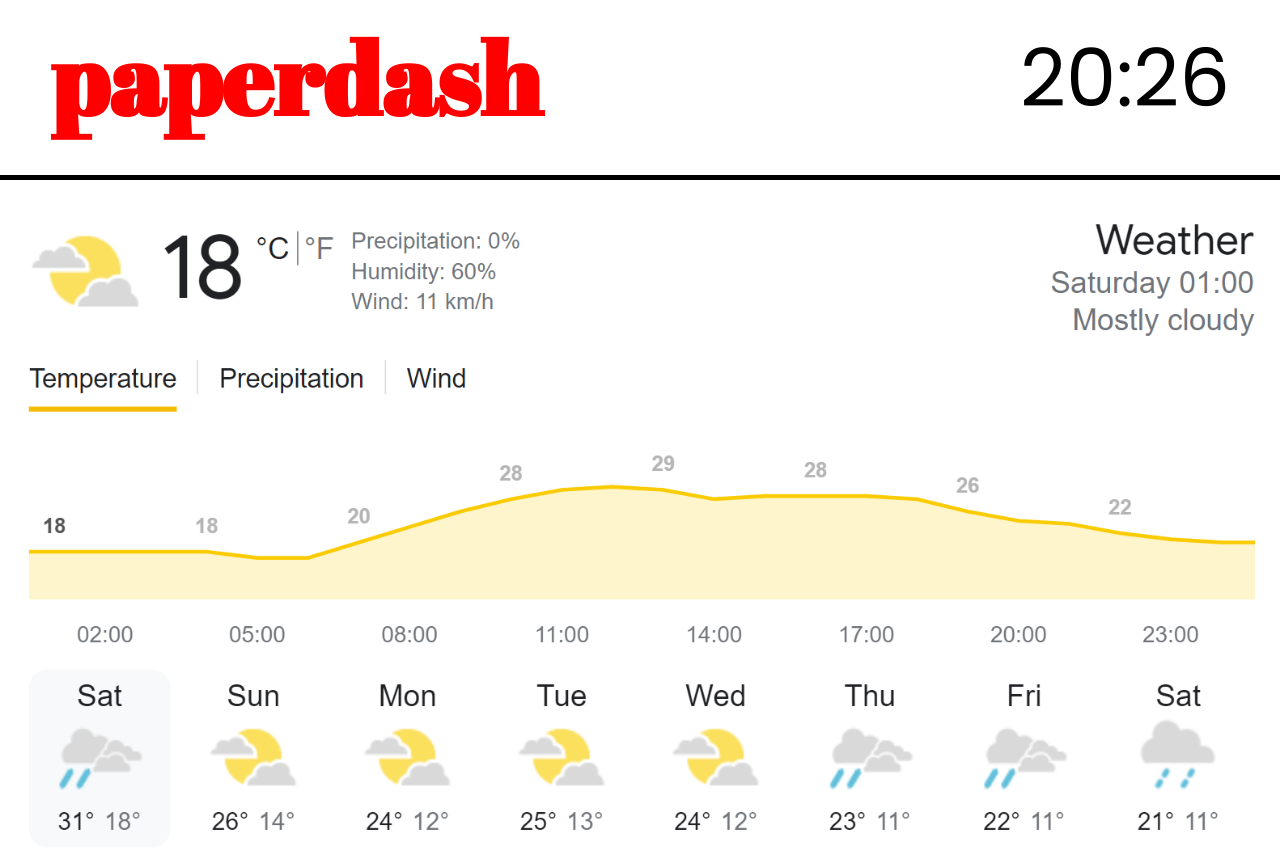
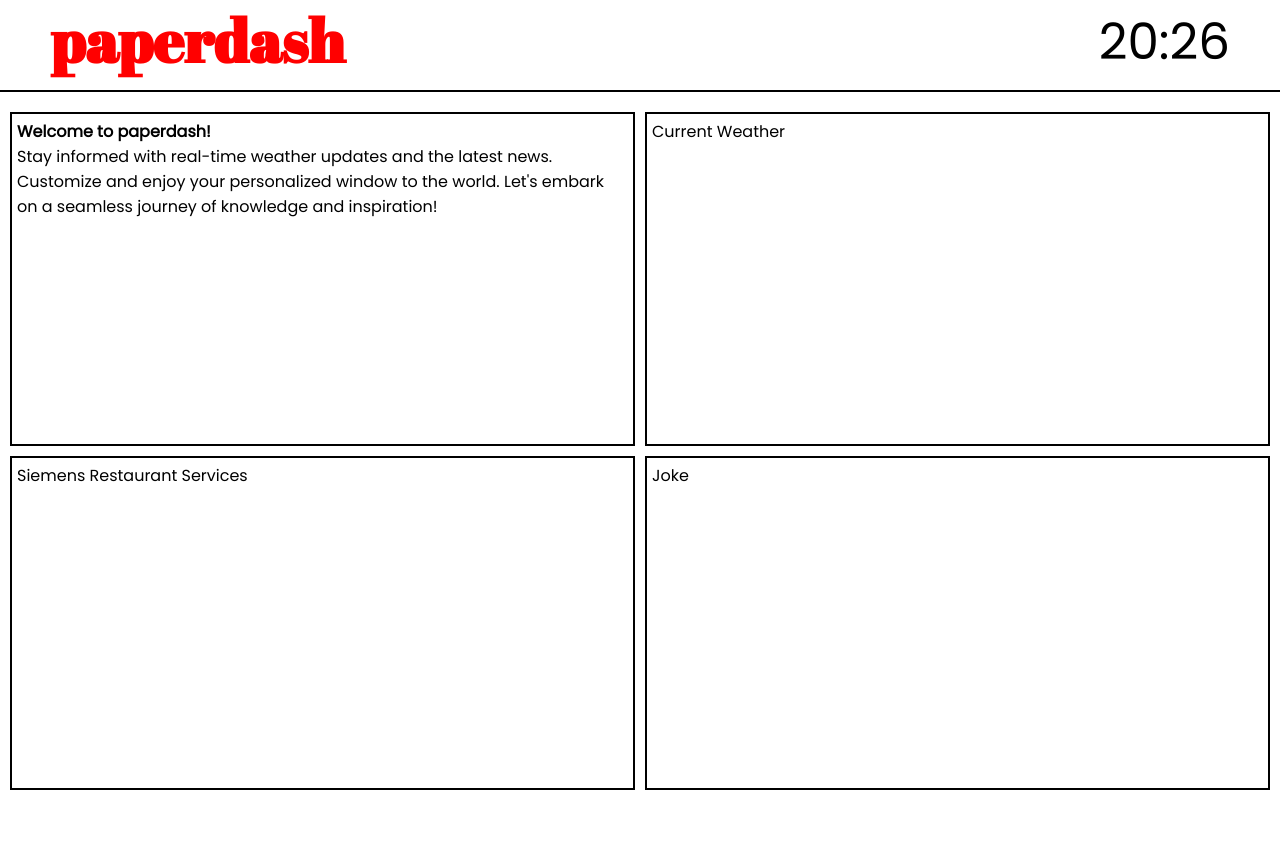
Before and after one commit to houseos/paperdash-ui, a SvelteKit app: page / in a window 1280 px wide. After the commit the page ends 800 px from the top, so only its background shows below. Built offline with nearby package versions, Linux system fonts and the light colour scheme.

Commit message:
implement basic widgeting

```diff
--- /dev/null
+++ b/src/lib/components/widget/widget-types.ts
@@ -0,0 +1,2 @@
+export const WIDGET_TYPES = ['welcome', 'srs', 'weather', 'joke', 'garbage'] as const;
+export type WidgetType = typeof WIDGET_TYPES[number];
--- /dev/null
+++ b/src/lib/components/widget/widget.svelte
@@ -0,0 +1,32 @@
+<script lang="ts">
+	import type { WidgetType } from './widget-types';
+	import JokeWidget from './widgets/joke-widget.svelte';
+	import SrsWidget from './widgets/srs-widget.svelte';
+	import WeatherWidget from './widgets/weather-widget.svelte';
+	import WelcomeWidget from './widgets/welcome-widget.svelte';
+
+	export let widget: WidgetType;
+</script>
+
+<div class="container">
+	{#if widget == 'welcome'}
+		<WelcomeWidget />
+	{:else if widget == 'srs'}
+		<SrsWidget />
+	{:else if widget == 'weather'}
+		<WeatherWidget />
+	{:else if widget == 'joke'}
+		<JokeWidget />
+	{:else}
+		<p>unknown widget</p>
+	{/if}
+</div>
+
+<style>
+	.container {
+		border: 2px solid #000;
+		width: 100%;
+		height: 100%;
+		padding: 5px;
+	}
+</style>
--- /dev/null
+++ b/src/lib/components/widget/widgets/joke-widget.svelte
@@ -0,0 +1 @@
+<p>Joke</p>
--- /dev/null
+++ b/src/lib/components/widget/widgets/srs-widget.svelte
@@ -0,0 +1 @@
+<p>Siemens Restaurant Services</p>
--- /dev/null
+++ b/src/lib/components/widget/widgets/weather-widget.svelte
@@ -0,0 +1 @@
+<p>Current Weather</p>
--- /dev/null
+++ b/src/lib/components/widget/widgets/welcome-widget.svelte
@@ -0,0 +1,6 @@
+<p>
+	<strong>Welcome to paperdash!</strong>
+	<br />
+	Stay informed with real-time weather updates and the latest news. Customize and enjoy your personalized
+	window to the world. Let's embark on a seamless journey of knowledge and inspiration!
+</p>
--- a/src/routes/+page.svelte
+++ b/src/routes/+page.svelte
@@ -1,5 +1,9 @@
 <script lang="ts">
+	import type { WidgetType } from '$lib/components/widget/widget-types';
+	import Widget from '$lib/components/widget/widget.svelte';
 	import dayjs from 'dayjs';
+
+	export let widgets: WidgetType[] = ['welcome', 'weather', 'srs', 'joke'];
 </script>
 
 <div class="header">
@@ -7,7 +11,12 @@
 	<span class="time">{dayjs().format('HH:mm')}</span>
 </div>
 <hr />
-<img src="weather.png" class="weather" />
+
+<div class="widgets">
+	{#each widgets as widget}
+		<Widget {widget} />
+	{/each}
+</div>
 
 <style lang="scss">
 	h1 {
@@ -17,16 +26,21 @@
 	.header {
 		display: flex;
 		justify-content: space-between;
-		align-items: center;
+		align-items: flex-end;
 		width: 100%;
-		padding: 10px 50px;
+		padding: 0px 50px;
 
 		.time {
-			font-size: 80px;
+			font-size: 50px;
 		}
 	}
 
-	.weather {
-		width: 100%;
+	.widgets {
+		display: grid;
+		height: 100%;
+		padding: 10px;
+		grid-template-columns: 1fr 1fr;
+		grid-template-rows: 1fr 1fr;
+		gap: 10px;
 	}
 </style>
--- a/src/styles/app.scss
+++ b/src/styles/app.scss
@@ -1,26 +1,28 @@
-body {
-    display: flex;
-    flex-direction: column;
-    justify-content: center;
-    align-items: center;
-    gap: 20px;
-    font-family: 'Poppins', sans-serif;
-}
-
 * {
     margin: 0;
     padding: 0;
     box-sizing: border-box;
 }
 
+body {
+    display: flex;
+    flex-direction: column;
+    justify-content: center;
+    align-items: center;
+    gap: 10px;
+    font-family: 'Poppins', sans-serif;
+    height: 100vh;
+    width: 100vw;
+}
+
 h1 {
-    font-size: 100px;
+    font-size: 60px;
     font-family: 'Abril Fatface', sans-serif;
 }
 
 hr {
     width: 100%;
     border: none;
-    height: 5px;
+    height: 2px;
     background: #000;
 }
```
